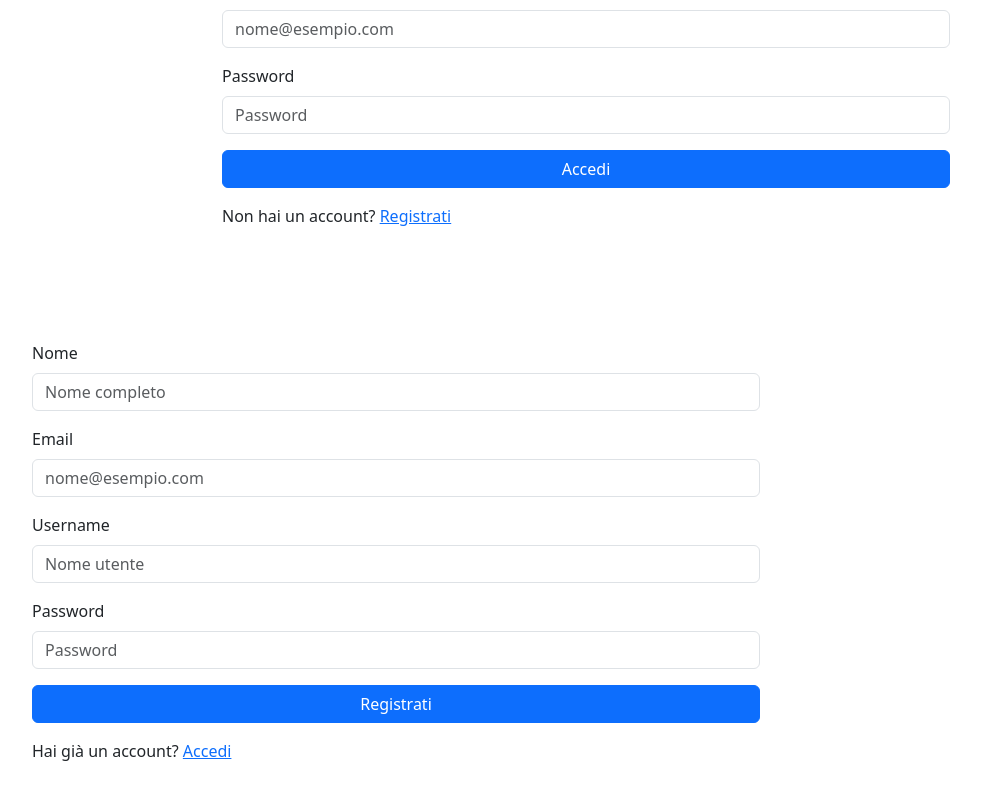
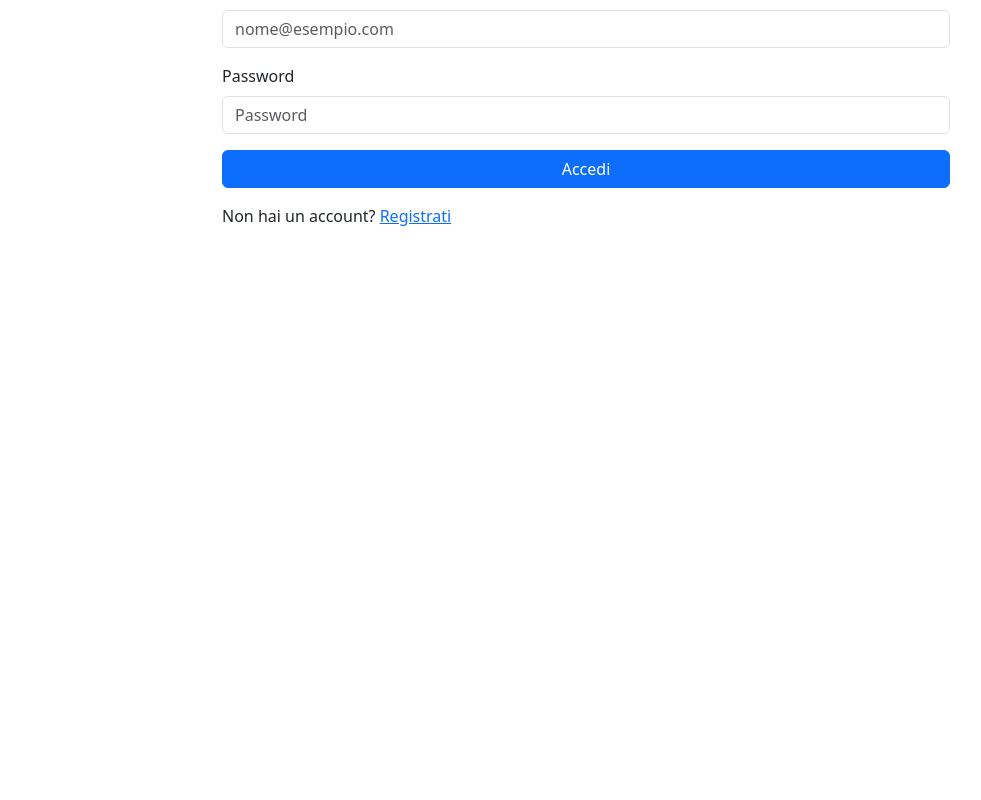
Before and after one commit to Kryo96/docuPreparazione, a React (Create React App) app in the folder progetto-leasing/app-frontend/: page / in a window 1280 px wide. Shown: the part 1342-2142 px from the top of the page, without its empty margins (54-1035 px from the left). After the commit the page ends 1602 px from the top, so only its background shows below. Built offline with nearby package versions, Linux system fonts and the light colour scheme.

Commit message:
do some identation

```diff
--- a/progetto-leasing/app-frontend/src/components/Main/Main.js
+++ b/progetto-leasing/app-frontend/src/components/Main/Main.js
@@ -1,7 +1,7 @@
 import 'bootstrap/dist/css/bootstrap.min.css';
 
 import FastSearch from './MainElements/FastSearch';
-import RegistrationForm from "./MainElements/RegistrationForm";
+
 import ContractFastSearch from "./MainElements/ContractSearchForm/ContractFastSearch";
 import AdvancedCarContractSearch from "./MainElements/ContractSearchForm/AdvancedCarContractSearch";
 import AdvancedContractSearch from "./MainElements/ContractSearchForm/AdvancedContractSearch";
@@ -24,12 +24,6 @@ function Main({ sections }) {
                     </div>
                 ))
             }
-
-            <div className="row" style={{height:'600px'}}>
-                <RegistrationForm />
-            </div>
-
-
         </main>
     )
 }
--- a/progetto-leasing/app-frontend/src/pages/RegistrationPage.js
+++ b/progetto-leasing/app-frontend/src/pages/RegistrationPage.js
@@ -2,9 +2,14 @@ import RegistrationForm from "../components/Main/MainElements/RegistrationForm";
 import Main from "../components/Main/Main";
 
 function RegistrationPage() {
+    const sections = [
+        {
+            Component: RegistrationForm, Classname: "row", Style: {height: "600px"}
+        }
+    ]
     return (
         <>
-            <Main />
+            <Main sections={sections} />
         </>
     )
 }
```
